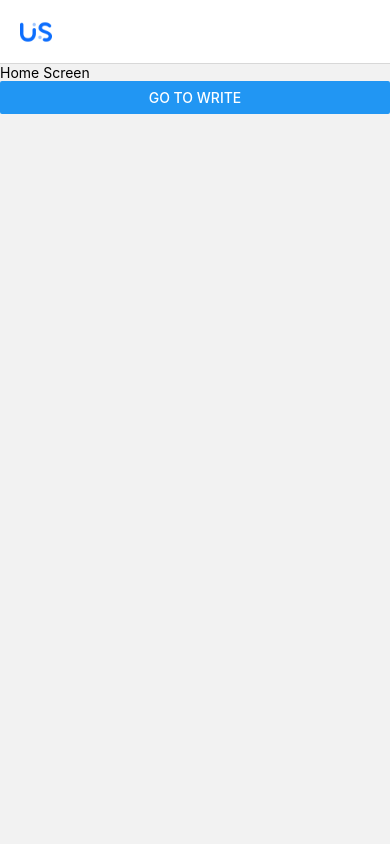
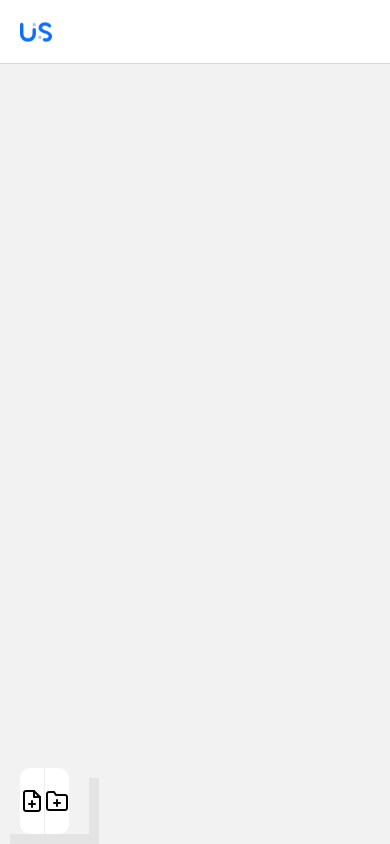
Before and after one commit to 2023-HNU-CPD-US/us-client, a React Native app: screen / in a window 390 px wide. Built offline with nearby package versions, Linux system fonts and the light colour scheme.

Commit message:
Feat : 하단 메뉴 구현

```diff
--- a/package.json
+++ b/package.json
@@ -9,14 +9,15 @@
     "web": "expo start --web"
   },
   "dependencies": {
+    "@expo/vector-icons": "^13.0.0",
     "@react-navigation/native": "^6.1.6",
     "@react-navigation/stack": "^6.3.16",
     "expo": "~48.0.11",
     "expo-status-bar": "~1.4.4",
     "react": "18.2.0",
     "react-native": "0.71.6",
-    "react-native-screens": "~3.20.0",
-    "react-native-safe-area-context": "4.5.0"
+    "react-native-safe-area-context": "4.5.0",
+    "react-native-screens": "~3.20.0"
   },
   "devDependencies": {
     "@babel/core": "^7.20.0"
--- a/pages/Home.js
+++ b/pages/Home.js
@@ -1,16 +1,70 @@
 import React from "react";
-import { View, Text, Button } from "react-native";
+import { StyleSheet, View, Text } from "react-native";
+
+import { Feather } from "@expo/vector-icons";
+import { TouchableOpacity } from "react-native";
 
 function Home({ navigation }) {
     return (
-        <View>
-            <Text>Home Screen</Text>
-            <Button
-                title="Go to Write"
-                onPress={() => navigation.navigate("Write")}
-            />
+        <View style={styles.home}>
+            <View style={styles.menu}>
+                <TouchableOpacity
+                    activeOpacity="0.6"
+                    style={{
+                        ...styles.menuTab,
+                        borderTopLeftRadius: 10,
+                        borderBottomLeftRadius: 10,
+                        borderRightWidth: 1,
+                        borderRightColor: "#eee",
+                    }}
+                >
+                    <View>
+                        <Feather name="file-plus" size={24} color="black" />
+                    </View>
+                </TouchableOpacity>
+                <TouchableOpacity
+                    activeOpacity="0.6"
+                    style={{
+                        ...styles.menuTab,
+                        borderTopRightRadius: 10,
+                        borderBottomRightRadius: 10,
+                    }}
+                    onPress={() => navigation.navigate("작성하기")}
+                >
+                    <View>
+                        <Feather name="folder-plus" size={24} color="black" />
+                    </View>
+                </TouchableOpacity>
+            </View>
         </View>
     );
 }
 
+const styles = StyleSheet.create({
+    home: {
+        width: "100%",
+        height: "100%",
+    },
+    menu: {
+        position: "absolute",
+        left: "0%",
+        bottom: 10,
+        flexDirection: "row",
+        // borderRadius: 10,
+        shadowColor: "#000",
+        shadowOpacity: 0.06,
+        shadowOffset: {
+            width: 10,
+            height: 10,
+        },
+        paddingHorizontal: 20,
+    },
+    menuTab: {
+        backgroundColor: "#fff",
+        flex: 1,
+        alignItems: "center",
+        paddingVertical: 20,
+    },
+});
+
 export default Home;
```
Also changed, not shown: App.js (+0 -9 lines), 1 other file (tests, documents, lock files or other folders).
